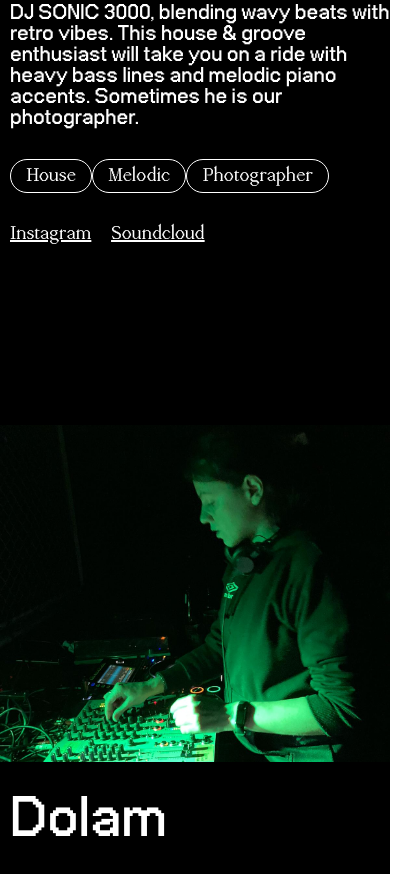
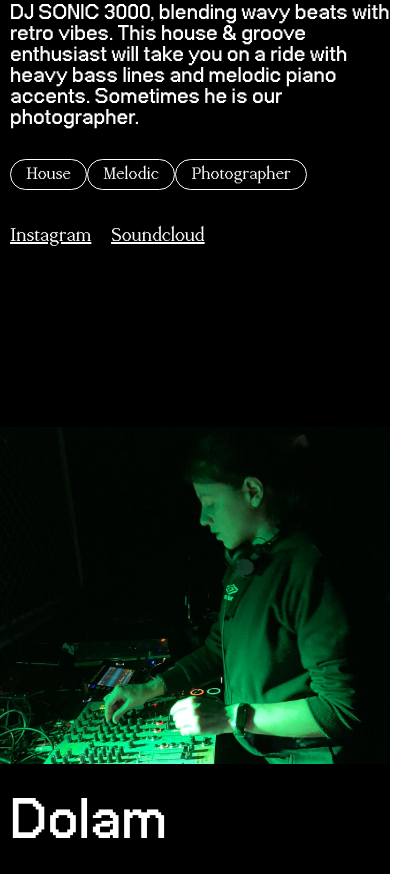
Before and after one commit to jedrzejdrygas/echo-landing-page, a plain HTML site: page public/index.html in a window 390 px wide. Shown: the part 2170-3044 px from the top of the page, 415 px wide, since content can reach past the window. Drawn offline with Linux system fonts and the light colour scheme.

Commit message:
fix: fix tags width on smaller screens

```diff
--- a/public/static/styles.css
+++ b/public/static/styles.css
@@ -293,12 +293,13 @@ body {
 .tags {
   grid-row: 6;
   grid-column: 2/3;
-  width: 80%;
+  width: 100%;
   font-family: "PPMondwest-Regular";
-  font-size: 20px;
+  font-size: 18px;
   color: white;
   display: flex;
   flex-direction: row;
+  flex-wrap: wrap
 }
 
 @media (max-width: 1060px) {
@@ -316,6 +317,12 @@ body {
   border-radius: 100px;
   border: 1px solid white;
   padding: 5px 15px;
+}
+
+@media (max-width: 1060px) {
+  .tag {
+    margin-bottom: 5px;
+  }
 }
 
 .contact-info a {
```
